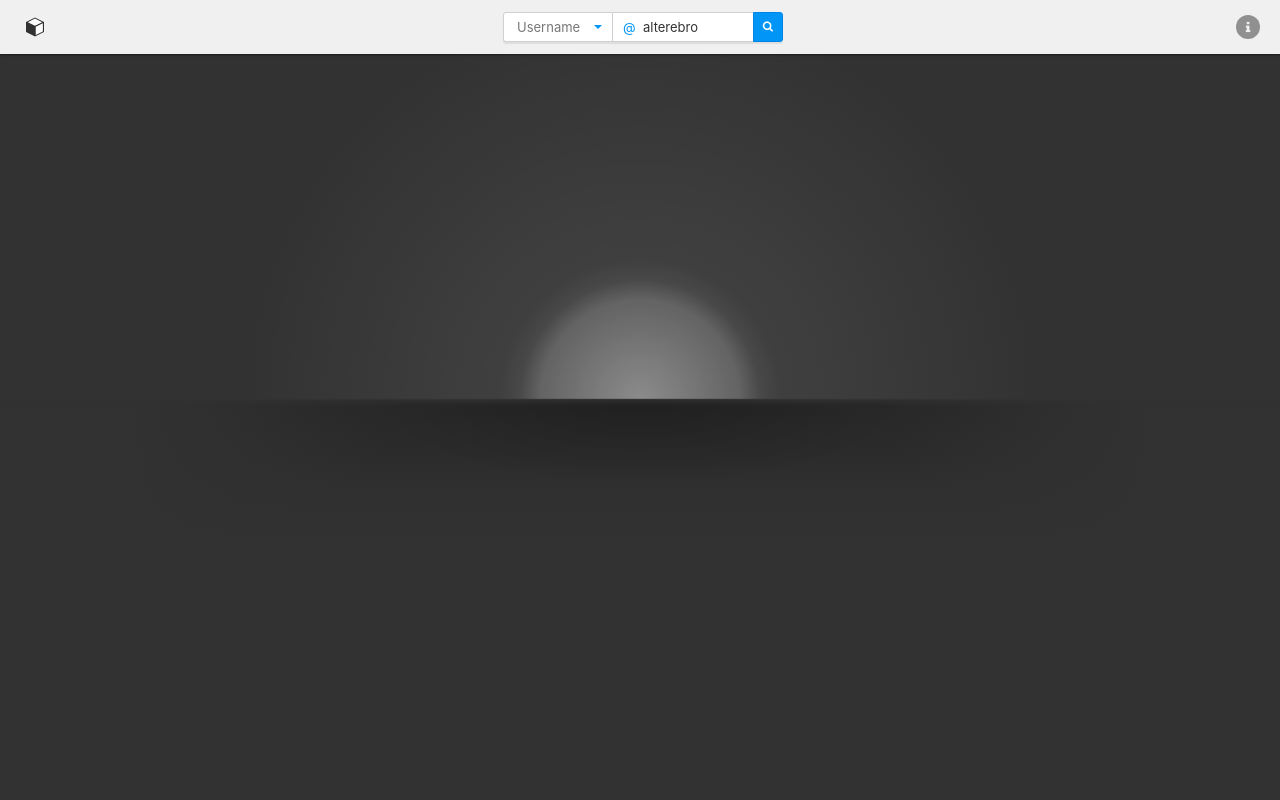
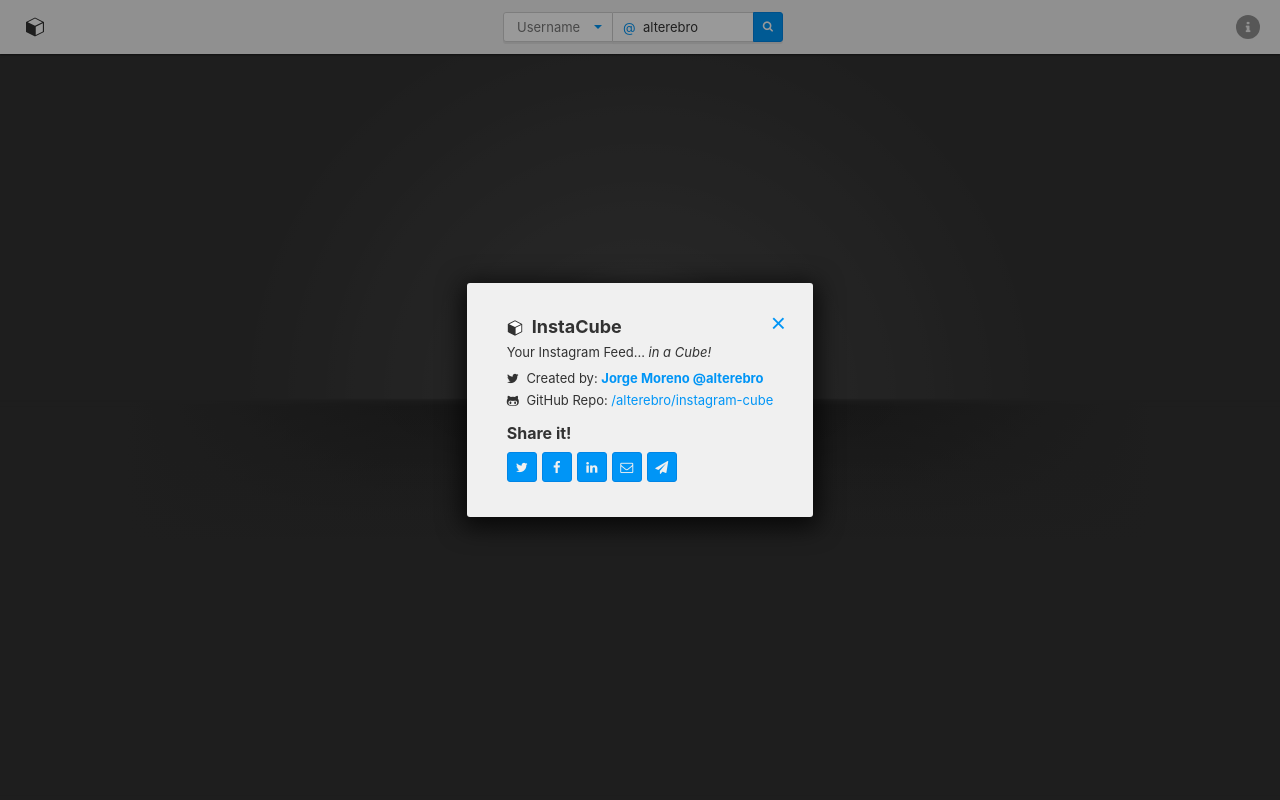
Before and after one commit to alterebro/instagram-cube, a PHP site: page /cube.html in a window 1280 px wide; the page is wider, and only the part inside the window is pictured. Run offline with PHP 8.4, Linux system fonts and the light colour scheme; some libraries are stand-ins or nearby versions.

Commit message:
Modal window icons

```diff
--- a/cube/css/cube.less
+++ b/cube/css/cube.less
@@ -310,7 +310,6 @@ aside {
 
         ul.credits {
             margin: 0 0 1rem 0;
-            padding: 0 1rem 0 0;
 
             li i {
                 display: inline-block;
@@ -326,8 +325,42 @@ aside {
         ul.share-list {
             display: flex;
             align-items: center;
-            justify-content: space-between;
-            width: 100%;
+
+            li {
+                a {
+                    background: var(--primary-color);
+                    width: var(--form-el-size);
+                    height: var(--form-el-size);
+                    display: block;
+                    color: var(--fg-color);
+                    overflow: hidden;
+                    border-radius: var(--border-radius);
+                    margin: 0 .5rem 0 0;
+                    border: solid #0085e6 1px;
+                    transition: all .25s ease-in-out;
+
+                    &:before {
+                        display: block;
+                        width: 100%;
+                        height: var(--form-el-size);
+                        line-height: var(--form-el-size);
+                        text-align: center;
+                        font-family: 'icons';
+                        content: '';
+                    }
+
+                    &:hover {
+                        background: var(--bg-color);
+                        border: solid var(--bg-color) 1px;
+                    }
+                }
+            }
+
+            li.twitter a:before { content: '\74'; }
+            li.facebook a:before { content: '\66'; }
+            li.linkedin a:before { content: '\6B'; }
+            li.email a:before { content: '\65'; }
+            li.telegram a:before { content: '\6D'; }
         }
 
         button[type="button"] {
@@ -336,9 +369,10 @@ aside {
             appearance: none;
 
             position: absolute;
-            top: var(--spacing);
-            right: var(--spacing);
+            top: ~"calc( var(--spacing) * 1.5 )";
+            right: ~"calc( var(--spacing) * 1.25 )";
 
+            background: transparent;
             border: none;
             margin: 0;
             padding: 0;
--- a/cube/js/cube.js
+++ b/cube/js/cube.js
@@ -29,7 +29,7 @@ const Store = {
         cubeRotationSwing : 25,
         cubeSize : 300,
 
-        modalWindowOpen : false,
+        modalWindowOpen : true,
 
         // Style Objects
         cubeRotation : {
```
Also changed, not shown: cube/css/cube.css, cube/fonts/icons.ttf, cube/fonts/icons.woff, cube/fonts/icons.woff2, 2 other files.
